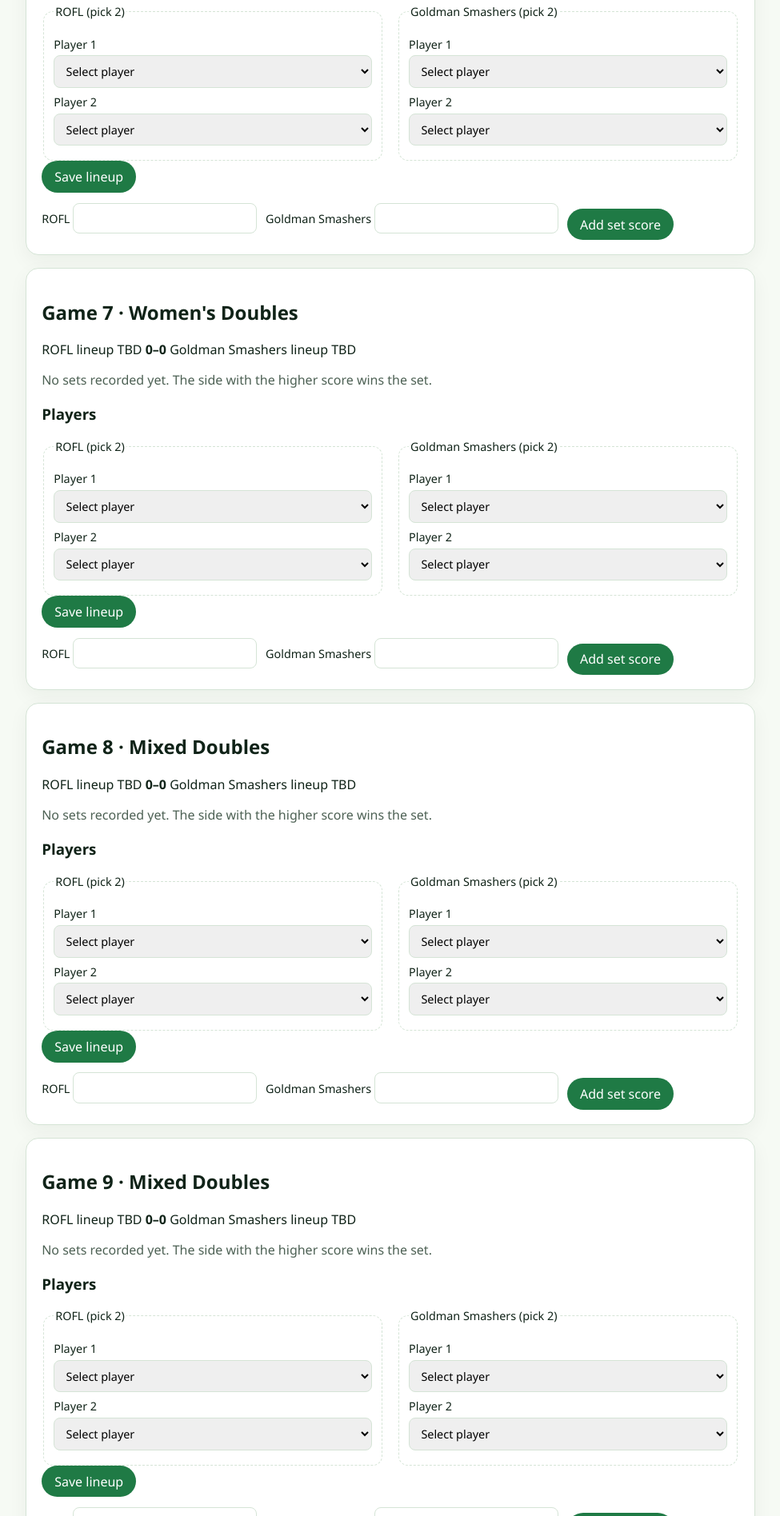
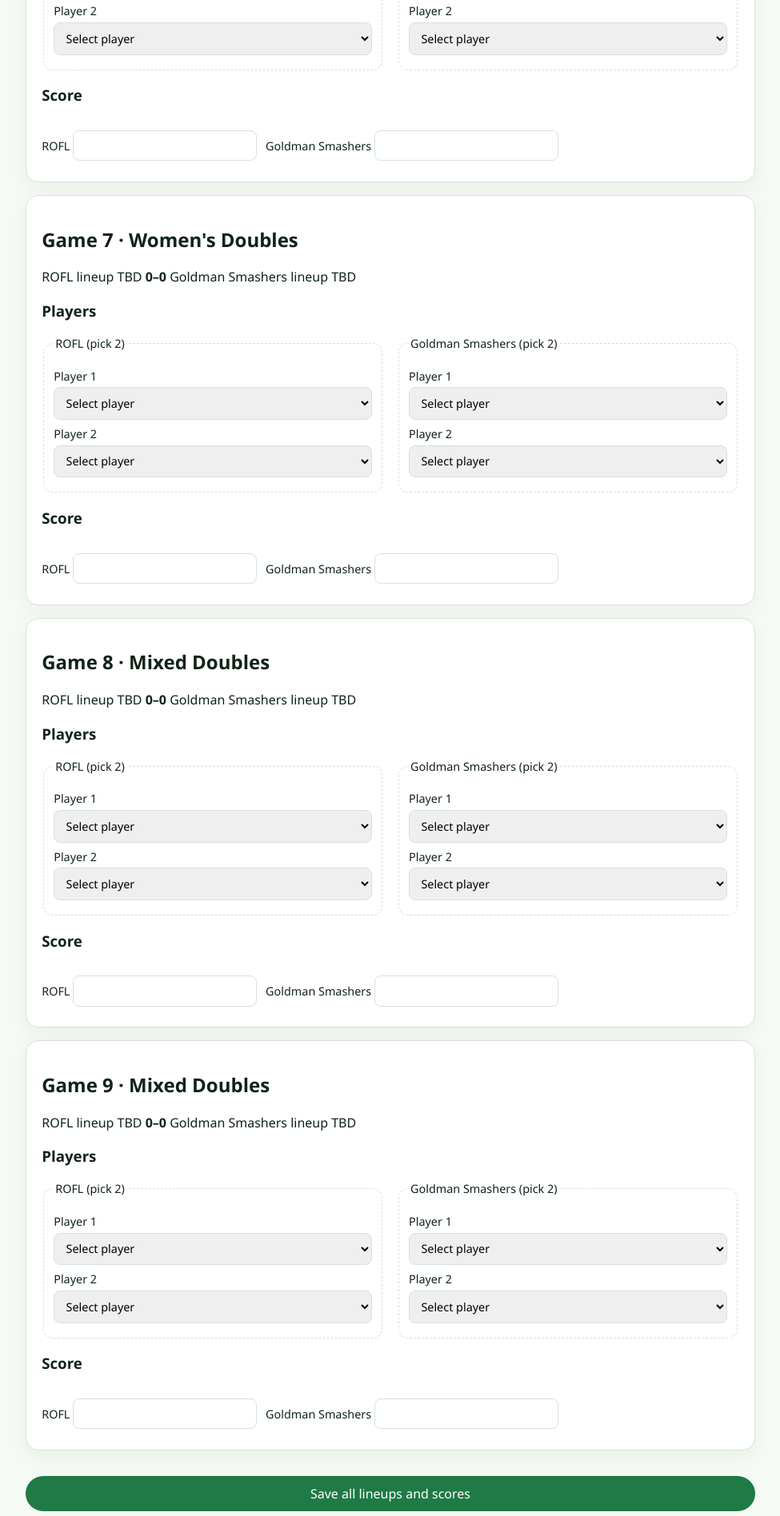
Before and after one commit to coderprateek/badminton-tournament, a Flask app: page /matches/mt_ffc3f2bd in a window 1280 px wide. Shown: the part 3040-4936 px from the top of the page at 80% size, without its empty margins (152-1127 px from the left). Run offline with Flask 3, Linux system fonts and the light colour scheme; the visitor is signed in with stand-in values (Sample User, id 1).

Commit message:
Add bulk save functionality for game lineups and scores on match page

```diff
--- a/app.py
+++ b/app.py
@@ -556,6 +556,80 @@ def edit_set(game_id: str):
     return redirect(url_for("match_detail", match_id=game["match_id"]))
 
 
+@app.post("/matches/<match_id>/save-all")
+@admin_required
+def save_all_games(match_id: str):
+    data = storage.snapshot()
+    match = storage.find(data["matches"], match_id)
+    if not match:
+        abort(404)
+
+    # Get all games for this match
+    match_games = [g for g in data["games"] if g["match_id"] == match_id]
+
+    # Update each game's lineup and score
+    for game in match_games:
+        # Get lineup data
+        team_a_ids = request.form.getlist(f"lineup_{game['id']}_team_a")
+        team_b_ids = request.form.getlist(f"lineup_{game['id']}_team_b")
+
+        # Filter out empty values
+        team_a_ids = [pid for pid in team_a_ids if pid and pid.strip()]
+        team_b_ids = [pid for pid in team_b_ids if pid and pid.strip()]
+
+        # Validate lineup
+        players_a = [storage.find(data["players"], pid) for pid in team_a_ids]
+        players_b = [storage.find(data["players"], pid) for pid in team_b_ids]
+
+        error = storage.validate_lineup(game["category"], players_a)
+        if error:
+            flash(f"Error in {game['label']} lineup (Team A): {error}", "error")
+            return redirect(url_for("match_detail", match_id=match_id))
+
+        error = storage.validate_lineup(game["category"], players_b)
+        if error:
+            flash(f"Error in {game['label']} lineup (Team B): {error}", "error")
+            return redirect(url_for("match_detail", match_id=match_id))
+
+        # Update lineup
+        game["team_a_player_ids"] = team_a_ids
+        game["team_b_player_ids"] = team_b_ids
+
+        # Get score data
+        score_a = request.form.get(f"score_{game['id']}_a", "").strip()
+        score_b = request.form.get(f"score_{game['id']}_b", "").strip()
+
+        # Update score if provided
+        if score_a and score_b:
+            try:
+                score_a = int(score_a)
+                score_b = int(score_b)
+            except ValueError:
+                flash(f"Invalid score for {game['label']}. Scores must be whole numbers.", "error")
+                return redirect(url_for("match_detail", match_id=match_id))
+
+            if score_a < 0 or score_b < 0:
+                flash(f"Invalid score for {game['label']}. Scores cannot be negative.", "error")
+                return redirect(url_for("match_detail", match_id=match_id))
+
+            if score_a == score_b:
+                flash(f"Invalid score for {game['label']}. A set cannot be a draw.", "error")
+                return redirect(url_for("match_detail", match_id=match_id))
+
+            game["sets"] = [{"a": score_a, "b": score_b}]
+
+        storage.replace_row(data["games"], game)
+
+    # Update match status if scores were recorded
+    if match["status"] == "scheduled":
+        match["status"] = "in_progress"
+        storage.replace_row(data["matches"], match)
+
+    storage.save_all(data)
+    flash("All lineups and scores saved successfully.", "ok")
+    return redirect(url_for("match_detail", match_id=match_id))
+
+
 @app.post("/matches/<match_id>/finish")
 @admin_required
 def finish_match(match_id: str):
--- a/static/style.css
+++ b/static/style.css
@@ -98,6 +98,8 @@ table.mini th, table.mini td { padding: 0.3rem 0.4rem; }
 .remove-row:hover { background: #7a1616; }
 .delete-btn { background: var(--err); padding: 0.2rem 0.5rem; font-size: 0.75rem; margin-left: 0.5rem; }
 .delete-btn:hover { background: #7a1616; }
+.save-all-btn { background: var(--accent); padding: 0.7rem 1.5rem; font-size: 1rem; margin: 1rem 0; width: 100%; }
+.save-all-btn:hover { background: var(--accent-dark); }
 .bulk-player-row { margin-bottom: 0.5rem; }
 details { margin: 0.5rem 0; }
 details summary { cursor: pointer; color: var(--accent-dark); font-weight: 600; }
--- a/templates/match.html
+++ b/templates/match.html
@@ -10,7 +10,9 @@
   <p class="hint">{{ match.team_b.name }} lead on games won (higher set scores win each set; more sets win the game).</p>
 {% endif %}
 
-
+{% if is_admin %}
+<form method="post" action="{{ url_for('save_all_games', match_id=match.id) }}">
+{% endif %}
 
 {% for game in match.games %}
   <section class="card">
@@ -28,36 +30,15 @@
         {{ match.team_b.name }} lineup TBD
       {% endif %}
     </p>
-    {% if game.sets %}
-      <ol class="sets">
-        {% for set in game.sets %}
-          <li>Set {{ loop.index }}: {{ set.a }}–{{ set.b }}</li>
-        {% endfor %}
-      </ol>
-      {% if is_admin %}
-        <form class="row" method="post" action="{{ url_for('edit_set', game_id=game.id) }}">
-          <label>{{ match.team_a.name }}
-            <input type="number" name="score_a" value="{{ game.sets[0].a }}" min="0" required>
-          </label>
-          <label>{{ match.team_b.name }}
-            <input type="number" name="score_b" value="{{ game.sets[0].b }}" min="0" required>
-          </label>
-          <button type="submit">Edit score</button>
-        </form>
-      {% endif %}
-    {% else %}
-      <p class="hint">No sets recorded yet. The side with the higher score wins the set.</p>
-    {% endif %}
 
     {% if is_admin %}
-      <form method="post" action="{{ url_for('set_lineup', game_id=game.id) }}">
       <h3>Players</h3>
       <div class="grid two">
         <fieldset>
           <legend>{{ match.team_a.name }} (pick {{ game.spec.players_per_side }})</legend>
           {% if game.spec.players_per_side == 1 %}
             <label>Player
-                <select name="team_a_player_ids" required>
+              <select name="lineup_{{ game.id }}_team_a" required>
                 <option value="">Select player</option>
                 {% for player in match.roster_a %}
                   <option value="{{ player.id }}" {% if player.id in game.team_a_player_ids %}selected{% endif %}>
@@ -68,7 +49,7 @@
             </label>
           {% else %}
             <label>Player 1
-                <select name="team_a_player_ids" required>
+              <select name="lineup_{{ game.id }}_team_a" required>
                 <option value="">Select player</option>
                 {% for player in match.roster_a %}
                   <option value="{{ player.id }}" {% if game.team_a_player_ids|length > 0 and player.id == game.team_a_player_ids[0] %}selected{% endif %}>
@@ -78,7 +59,7 @@
               </select>
             </label>
             <label>Player 2
-                <select name="team_a_player_ids" required>
+              <select name="lineup_{{ game.id }}_team_a" required>
                 <option value="">Select player</option>
                 {% for player in match.roster_a %}
                   <option value="{{ player.id }}" {% if game.team_a_player_ids|length > 1 and player.id == game.team_a_player_ids[1] %}selected{% endif %}>
@@ -93,7 +74,7 @@
           <legend>{{ match.team_b.name }} (pick {{ game.spec.players_per_side }})</legend>
           {% if game.spec.players_per_side == 1 %}
             <label>Player
-                <select name="team_b_player_ids" required>
+              <select name="lineup_{{ game.id }}_team_b" required>
                 <option value="">Select player</option>
                 {% for player in match.roster_b %}
                   <option value="{{ player.id }}" {% if player.id in game.team_b_player_ids %}selected{% endif %}>
@@ -104,7 +85,7 @@
             </label>
           {% else %}
             <label>Player 1
-                <select name="team_b_player_ids" required>
+              <select name="lineup_{{ game.id }}_team_b" required>
                 <option value="">Select player</option>
                 {% for player in match.roster_b %}
                   <option value="{{ player.id }}" {% if game.team_b_player_ids|length > 0 and player.id == game.team_b_player_ids[0] %}selected{% endif %}>
@@ -114,7 +95,7 @@
               </select>
             </label>
             <label>Player 2
-                <select name="team_b_player_ids" required>
+              <select name="lineup_{{ game.id }}_team_b" required>
                 <option value="">Select player</option>
                 {% for player in match.roster_b %}
                   <option value="{{ player.id }}" {% if game.team_b_player_ids|length > 1 and player.id == game.team_b_player_ids[1] %}selected{% endif %}>
@@ -126,20 +107,25 @@
           {% endif %}
         </fieldset>
       </div>
-        <button type="submit">Save lineup</button>
-      </form>
-      {% if not game.sets %}
-      <form class="row" method="post" action="{{ url_for('add_set', game_id=game.id) }}">
+
+      <h3>Score</h3>
+      <div class="row">
         <label>{{ match.team_a.name }}
-          <input type="number" name="score_a" min="0" required>
+          <input type="number" name="score_{{ game.id }}_a" value="{% if game.sets %}{{ game.sets[0].a }}{% endif %}" min="0">
         </label>
         <label>{{ match.team_b.name }}
-          <input type="number" name="score_b" min="0" required>
+          <input type="number" name="score_{{ game.id }}_b" value="{% if game.sets %}{{ game.sets[0].b }}{% endif %}" min="0">
         </label>
-        <button type="submit">Add set score</button>
-      </form>
+      </div>
     {% else %}
-      <p class="hint">Set score recorded: {{ game.sets[0].a }}–{{ game.sets[0].b }}</p>
+      {% if game.sets %}
+        <ol class="sets">
+          {% for set in game.sets %}
+            <li>Set {{ loop.index }}: {{ set.a }}–{{ set.b }}</li>
+          {% endfor %}
+        </ol>
+      {% else %}
+        <p class="hint">No sets recorded yet.</p>
       {% endif %}
     {% endif %}
   </section>
@@ -148,6 +134,9 @@
 {% endfor %}
 
 {% if is_admin %}
+  <button type="submit" class="save-all-btn">Save all lineups and scores</button>
+</form>
+
   {% if match.status == 'finished' %}
     <form method="post" action="{{ url_for('reopen_match', match_id=match.id) }}">
       <button type="submit">Reopen match for editing</button>
```
Lines whose indentation alone changed are shown as unchanged.
